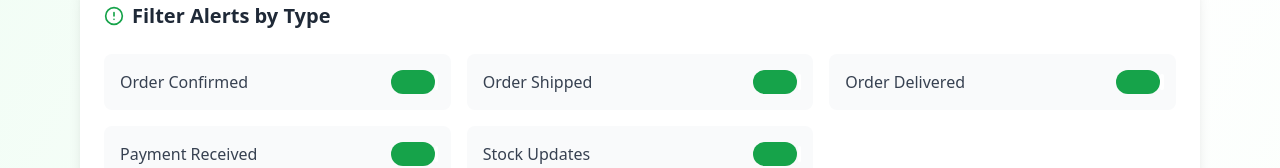
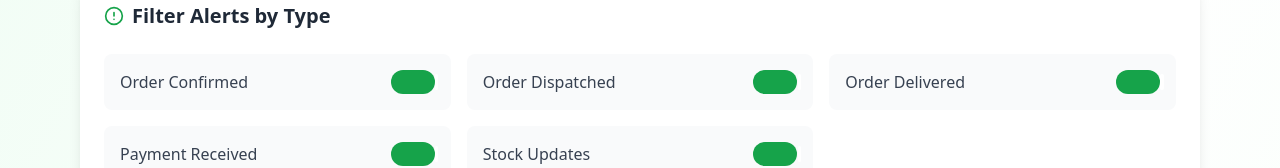
Before and after one commit to SeniruR/Agrovia, a React (Vite) app: page /emailalerts in a window 1280 px wide. Shown: the part 474-642 px from the top of the page. Built offline with nearby package versions, Linux system fonts and the light colour scheme.

Commit message:
update EmailAlerts.jsx file

```diff
--- a/src/pages/EmailAlerts.jsx
+++ b/src/pages/EmailAlerts.jsx
@@ -5,7 +5,7 @@ export default function EmailAlerts() {
   const [activeTab, setActiveTab] = useState('all');
   const [alertFilters, setAlertFilters] = useState({
     orderConfirmed: true,
-    orderShipped: true,
+    orderDispatched: true,
     orderDelivered: true,
     paymentReceived: true,
     stockUpdates: true
@@ -33,8 +33,8 @@ export default function EmailAlerts() {
     {
       id: 3,
       type: 'sms',
-      title: 'Order Shipped',
-      category: 'orderShipped',
+      title: 'Order Dispatched',
+      category: 'orderDispatched',
       message: 'Your organic vegetables from Nuwara Eliya are on the way! Track: AG2025002',
       timestamp: '2025-06-28  11:45 AM',
       location: 'Kandy'
@@ -210,7 +210,7 @@ export default function EmailAlerts() {
             {Object.entries(alertFilters).map(([key, value]) => {
               const labels = {
                 orderConfirmed: 'Order Confirmed',
-                orderShipped: 'Order Shipped',
+                orderDispatched: 'Order Dispatched',
                 orderDelivered: 'Order Delivered',
                 paymentReceived: 'Payment Received',
                 stockUpdates: 'Stock Updates'
```
